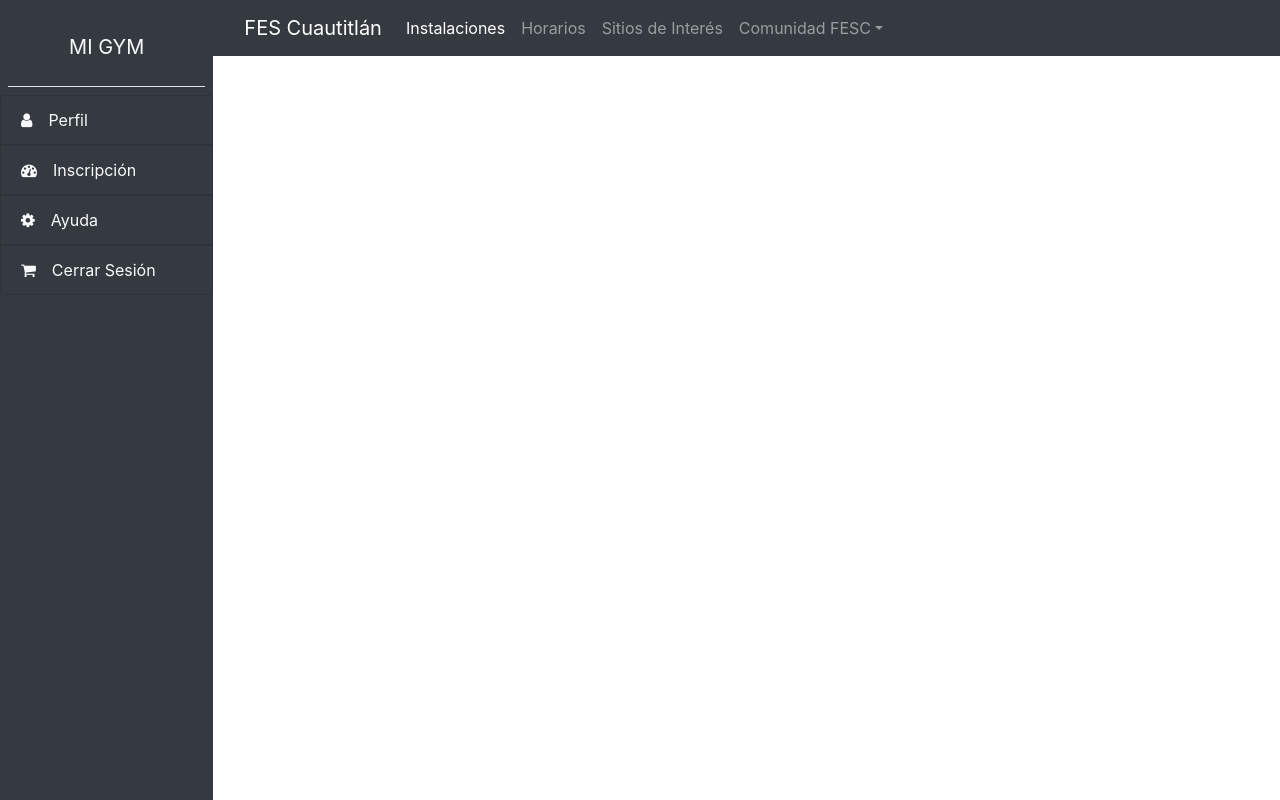
After one commit to JimmyMendoza/migym, a PHP site: page /Menu.php in a window 1280 px wide. The commit adds this page. Run offline with PHP 8.4, Linux system fonts and the light colour scheme; the visitor is signed in with stand-in values (Sample User, id 1).

Commit message:
Modificacion de extension Menu.html a .php y creacion de validacion de sesion abierta

```diff
--- /dev/null
+++ b/Menu.php
@@ -0,0 +1,152 @@
+<?php
+//SEGURIDAD DE INICIO DE SESION
+session_start();
+error_reporting(0);
+$varsesion= $_SESSION['cuenta'];
+if($varsesion==null || $varsesion=''){
+  echo "No tiene Autorización";
+  die();
+}
+
+?>
+
+
+<!doctype html>
+<html lang="en">
+
+<head>
+  <!-- Required meta tags -->
+  <meta charset="utf-8">
+  <meta name="viewport" content="width=device-width, initial-scale=1, shrink-to-fit=no">
+
+  <!-- Bootstrap CSS -->
+  <link rel="stylesheet" href="https://stackpath.bootstrapcdn.com/bootstrap/4.5.0/css/bootstrap.min.css"
+    integrity="sha384-9aIt2nRpC12Uk9gS9baDl411NQApFmC26EwAOH8WgZl5MYYxFfc+NcPb1dKGj7Sk" crossorigin="anonymous">
+
+  <title>Menu</title>
+  <link rel="stylesheet" href="https://stackpath.bootstrapcdn.com/font-awesome/4.7.0/css/font-awesome.min.css">
+  <link rel="stylesheet" href="styles.css">
+  <style>
+    #sidebar {
+      width: 20%;
+      height: 100vh;
+      background: #343a40;
+    }
+  </style>
+</head>
+
+<body>
+  <div class="d-flex">
+    <div id="sidebar">
+      <div class="p-2">
+        <a href="#" class="navbar-brand text-center text-light w-100 p-4 border-bottom">
+          MI GYM
+        </a>
+      </div>
+      <div id="sidebar-accordion" class="accordion">
+        <div class="list-group">
+            <a href="#profile-items" data-toggle="collapse" aria-expanded="false"
+            class="list-group-item list-group-item-action bg-dark text-light">
+            <i class="fa fa-user mr-3" aria-hidden="true"></i>Perfil
+          </a>
+          <div id="profile-items" class="collapse" data-parent="#sidebar-accordion">
+            <a href="#" class="list-group-item list-group-item-action bg-dark text-light pl-5">
+              Alumno
+            </a>
+            <!-- <a href="#" class="list-group-item list-group-item-action bg-dark text-light pl-5">
+              Item 2
+            </a> -->
+          </div>
+            <a href="#dashboard-items" data-toggle="collapse" aria-expanded="false"
+            class="list-group-item list-group-item-action bg-dark text-light">
+            <i class="fa fa-tachometer mr-3" aria-hidden="true"></i>Inscripción
+          </a>
+          <div id="dashboard-items" class="collapse" data-parent="#sidebar-accordion">
+            <a href="#" class="list-group-item list-group-item-action bg-dark text-light pl-5">
+              Registrar Inscripción
+            </a>
+            <a href="#" class="list-group-item list-group-item-action bg-dark text-light pl-5">
+              Consultar Inscripción
+            </a>
+            <!-- <a href="#" class="list-group-item list-group-item-action bg-dark text-light pl-5">
+              Item 3
+            </a> -->
+          </div>
+
+          <a href="#setting-items" data-toggle="collapse" aria-expanded="false"
+            class="list-group-item list-group-item-action bg-dark text-light">
+            <i class="fa fa-cog mr-3" aria-hidden="true"></i>Ayuda
+          </a>
+          <div id="setting-items" class="collapse" data-parent="#sidebar-accordion">
+            <div class="d-flex flex-row text-center">
+              <a href="#" class="list-group-item list-group-item-action bg-dark text-light">
+                Acerca de
+              </a>
+              <a href="#" class="list-group-item list-group-item-action bg-dark text-light">
+                Manual
+              </a>
+            </div>
+          </div>
+          <a href="cerrar_sesion.php" class="list-group-item list-group-item-action bg-dark text-light">
+            <i class="fa fa-shopping-cart mr-3" aria-hidden="true"></i>Cerrar Sesión
+          </a>
+        </div>
+      </div>
+    </div>
+    <div class="content w-100">
+      <nav class="navbar navbar-expand-lg navbar-dark bg-dark">
+        <div class="container-xl">
+          <a class="navbar-brand" href="https://www.cuautitlan.unam.mx/">FES Cuautitlán</a>
+          <button class="navbar-toggler" type="button" data-toggle="collapse" data-target="#navbarsExample07XL" aria-controls="navbarsExample07XL" aria-expanded="false" aria-label="Toggle navigation">
+            <span class="navbar-toggler-icon"></span>
+          </button>
+
+          <div class="collapse navbar-collapse" id="navbarsExample07XL">
+            <ul class="navbar-nav mr-auto">
+              <li class="nav-item active">
+                <a class="nav-link" href="https://www.cuautitlan.unam.mx/deporte/instalaciones.html">Instalaciones<span class="sr-only">(current)</span></a>
+              </li>
+              <li class="nav-item">
+                <a class="nav-link" href="#">Horarios</a>
+              </li>
+              <li class="nav-item">
+                <a class="nav-link" href="#">Sitios de Interés</a>
+              </li>
+              <li class="nav-item dropdown">
+                <a class="nav-link dropdown-toggle" href="#" id="dropdown07XL" data-toggle="dropdown" aria-expanded="false">Comunidad FESC</a>
+                <div class="dropdown-menu" aria-labelledby="dropdown07XL">
+                  <a class="dropdown-item" href="http://cuautitlan.dgae.unam.mx/">Servicios Escolares</a>
+                  <a class="dropdown-item" href="https://www.cuautitlan.unam.mx/difusion_cultural/">Difusión</a>
+                  <a class="dropdown-item" href="https://www.google.com/maps/place/Facultad+de+Estudios+Superiores+Cuautitl%C3%A1n/@19.6920852,-99.1919241,17z/data=!3m1!4b1!4m5!3m4!1s0x85d21fe02541babb:0x13d9c1b986e25ecc!8m2!3d19.6920852!4d-99.1897354">Ubicación</a>
+                </div>
+              </li>
+            </ul>
+            <!-- <form class="form-inline my-2 my-md-0">
+              <input class="form-control" type="text" placeholder="Search" aria-label="Search">
+            </form> -->
+          </div>
+        </div>
+      </nav>
+      <section class="p-3">
+        <div class="container">
+          <div class="row">
+            <div class="col-md-12">
+              <h2></h2>
+            </div>
+          </div>
+        </div>
+      </section>
+    </div>
+  </div>
+  <!-- Optional JavaScript -->
+  <!-- jQuery first, then Popper.js, then Bootstrap JS -->
+  <script src="https://code.jquery.com/jquery-3.5.1.slim.min.js"
+    integrity="sha384-DfXdz2htPH0lsSSs5nCTpuj/zy4C+OGpamoFVy38MVBnE+IbbVYUew+OrCXaRkfj" crossorigin="anonymous">
+  </script>
+  <script src="https://cdn.jsdelivr.net/npm/popper.js@1.16.0/dist/umd/popper.min.js"
+    integrity="sha384-Q6E9RHvbIyZFJoft+2mJbHaEWldlvI9IOYy5n3zV9zzTtmI3UksdQRVvoxMfooAo" crossorigin="anonymous">
+  </script>
+  <script src="https://stackpath.bootstrapcdn.com/bootstrap/4.5.0/js/bootstrap.min.js"
+    integrity="sha384-OgVRvuATP1z7JjHLkuOU7Xw704+h835Lr+6QL9UvYjZE3Ipu6Tp75j7Bh/kR0JKI" crossorigin="anonymous">
+  </script>
+</body>
--- /dev/null
+++ b/cerrar_sesion.php
@@ -0,0 +1,6 @@
+<?php
+session_start();
+session_destroy();
+header("location:MYGYM(Login).html");
+
+?>
--- a/validar.php
+++ b/validar.php
@@ -2,6 +2,8 @@
 include('Conexion.php');
 $cuenta=$_POST['cuenta'];
 $contrase=$_POST['contrase'];
+session_start();
+$_SESSION['cuenta']=$cuenta;
 
 
 
@@ -12,7 +14,7 @@ $filas=mysqli_num_rows($resultado);
 
 if($filas){
 
-    header("location:Menu.html");
+    header("location:Menu.php");
 
 }else{
     ?>
```
Also changed, not shown: Menu.html (+17 -4 lines).
